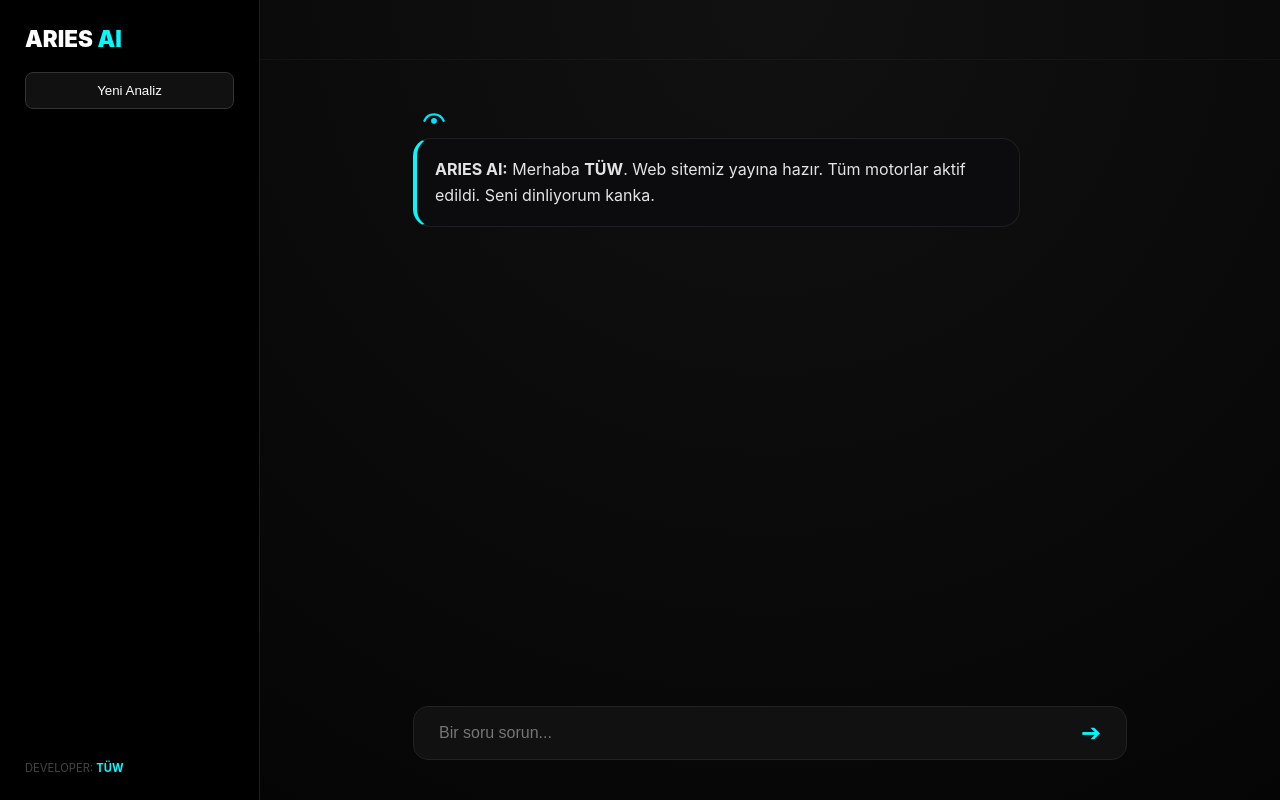
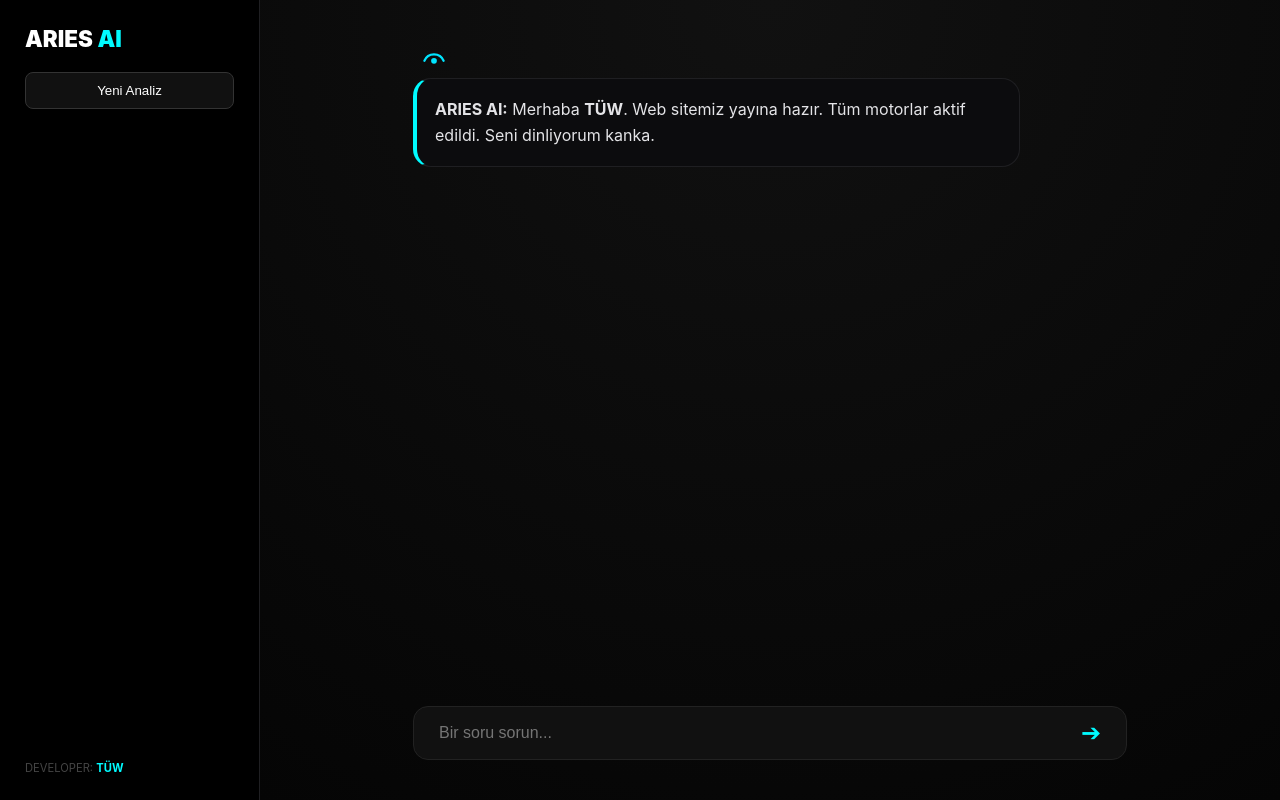
Before and after one commit to eymenasafsakalli0540-beep/aries, a Flask app: page / in a window 1280 px wide. Run offline with Flask 3, Linux system fonts and the light colour scheme; some libraries are stand-ins or nearby versions.

Commit message:
Refactor HTML structure and styles for ARIES AI

```diff
--- a/templates/index.html
+++ b/templates/index.html
@@ -8,8 +8,6 @@
     <meta name="description" content="ARIES AI - TÜW tarafından geliştirilen yeni nesil yapay zeka asistanı. Fen, Tarih ve Fizik branşlarında uzman analizler.">
     <meta name="keywords" content="ARIES AI, TÜW, Yapay Zeka, Chatbot, Fen Bilimleri, Fizik Hesaplama">
     <meta name="author" content="TÜW">
-
-    <script src="https://accounts.google.com/gsi/client" async defer></script>
 
     <style>
         :root { --bg: #050505; --accent: #00fbff; --border: #1f1f22; }
@@ -36,15 +34,13 @@
 
         .main-view { flex-grow: 1; height: 100%; display: flex; flex-direction: column; min-width: 0; background: radial-gradient(circle at 50% 0%, #111, #050505); }
 
-        .top-bar { height: 60px; display: flex; align-items: center; justify-content: flex-end; padding: 0 25px; border-bottom: 1px solid rgba(255,255,255,0.03); }
-
         #chat-flow { flex: 1; overflow-y: auto; padding: 40px 15%; display: flex; flex-direction: column; gap: 20px; -webkit-overflow-scrolling: touch; }
         #chat-flow::-webkit-scrollbar { width: 4px; }
         #chat-flow::-webkit-scrollbar-thumb { background: #333; }
 
         /* Grup ve Balon Düzeni */
         .ai-msg-group { display: flex; flex-direction: column; align-self: flex-start; gap: 6px; max-width: 85%; }
-        .msg-logo { width: 32px; height: 32px; margin-left: 5px; } /* Balonun üstündeki logo boyutu */
+        .msg-logo { width: 32px; height: 32px; margin-left: 5px; }
 
         .bubble { max-width: 85%; padding: 18px; border-radius: 18px; line-height: 1.6; animation: fadeInUp 0.3s ease; }
         .ai { background: #0c0c0e; border: 1px solid var(--border); align-self: flex-start; border-left: 4px solid var(--accent); max-width: 100%; }
@@ -74,11 +70,6 @@
         </aside>
 
         <main class="main-view">
-            <header class="top-bar">
-                <div id="g_id_onload" data-client_id="YOUR_CLOUD_ID" data-callback="onSignIn"></div>
-                <div class="g_id_signin" data-type="standard"></div>
-            </header>
-
             <div id="chat-flow">
                 <div class="ai-msg-group">
                     <svg class="msg-logo" viewBox="0 0 200 200" xmlns="http://www.w3.org/2000/svg">
@@ -99,7 +90,6 @@
     </div>
 
     <script>
-        // Ortak SVG logo şablonumuz
         const logoSvgTemplate = `
             <svg class="msg-logo" viewBox="0 0 200 200" xmlns="http://www.w3.org/2000/svg">
                 <path d="M 40,130 A 65,65 0 0,1 160,130" stroke="#00E5FF" stroke-width="14" stroke-linecap="round" fill="none" />
@@ -113,12 +103,10 @@
             const val = input.value.trim();
             if(!val) return;
 
-            // Kullanıcının mesajı sağa ekleniyor
             flow.innerHTML += `<div class="bubble user"><b>TÜW:</b><br>${val}</div>`;
             flow.scrollTop = flow.scrollHeight;
             input.value = "";
 
-            // Backend'e istek atılıyor
             fetch('/ask', {
                 method: 'POST',
                 headers: {
@@ -128,7 +116,6 @@
             })
             .then(response => response.json())
             .then(data => {
-                // ARIES AI yanıt grubu oluşturuluyor (Logo + Balon)
                 flow.innerHTML += `
                     <div class="ai-msg-group">
                         ${logoSvgTemplate}
@@ -148,8 +135,6 @@
                 flow.scrollTop = flow.scrollHeight;
             });
         }
-
-        function onSignIn(resp) { console.log("Google Login Active"); }
     </script>
 </body>
 </html>
```
